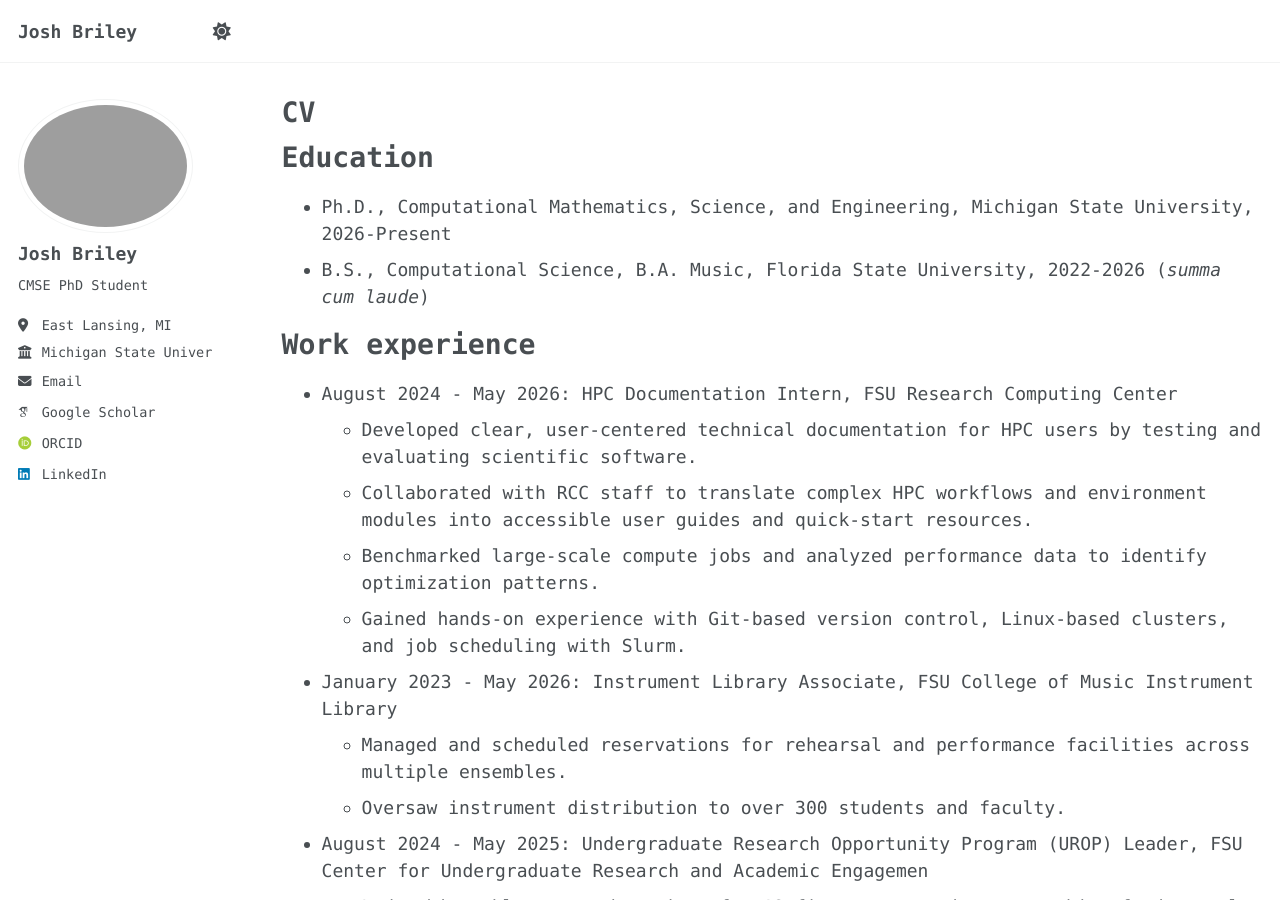
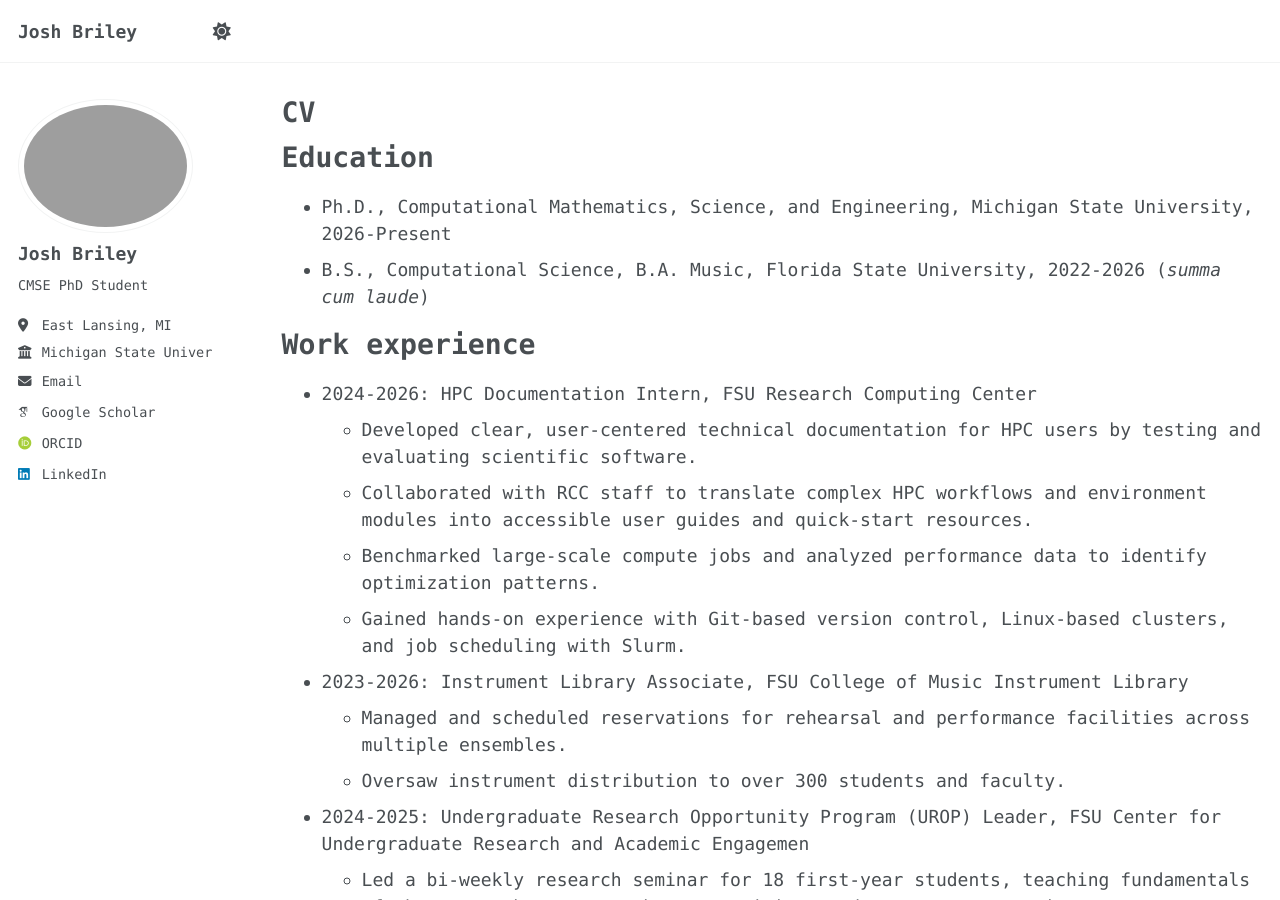
Before and after one commit to joshbriley/joshbriley.github.io, a Jekyll site: the page built from _pages/cv.md, in a window 1280 px wide and 900 px high. Built offline with Jekyll 4.4.1, drawn with Linux system fonts in a browser that asks for light colours; some web fonts are replaced; a script bundle is joined from its source files by our own code; library files that are not in the unit come from our copies.

Commit message:
Revise work experience date formats in cv.md
Updated date ranges for work experience entries to a more concise format.

```diff
--- a/_pages/cv.md
+++ b/_pages/cv.md
@@ -16,17 +16,17 @@ Education
 
 Work experience
 ======
-* August 2024 - May 2026: HPC Documentation Intern, FSU Research Computing Center
+* 2024-2026: HPC Documentation Intern, FSU Research Computing Center
   * Developed clear, user-centered technical documentation for HPC users by testing and evaluating scientific software.
   * Collaborated with RCC staff to translate complex HPC workflows and environment modules into accessible user guides and quick-start resources.
   * Benchmarked large-scale compute jobs and analyzed performance data to identify optimization patterns.
   * Gained hands-on experience with Git-based version control, Linux-based clusters, and job scheduling with Slurm.
 
-* January 2023 - May 2026: Instrument Library Associate, FSU College of Music Instrument Library
+* 2023-2026: Instrument Library Associate, FSU College of Music Instrument Library
   * Managed and scheduled reservations for rehearsal and performance facilities across multiple ensembles.
   * Oversaw instrument distribution to over 300 students and faculty.
 
-* August 2024 - May 2025: Undergraduate Research Opportunity Program (UROP) Leader, FSU Center for Undergraduate Research and Academic Engagemen
+* 2024-2025: Undergraduate Research Opportunity Program (UROP) Leader, FSU Center for Undergraduate Research and Academic Engagemen
   * Led a bi-weekly research seminar for 18 first-year students, teaching fundamentals of the research process, abstract writing, and poster presentation.
   * Provided individualized mentorship to students from diverse majors; facilitated discussion, skill-building, and networking opportunities.
 
```
